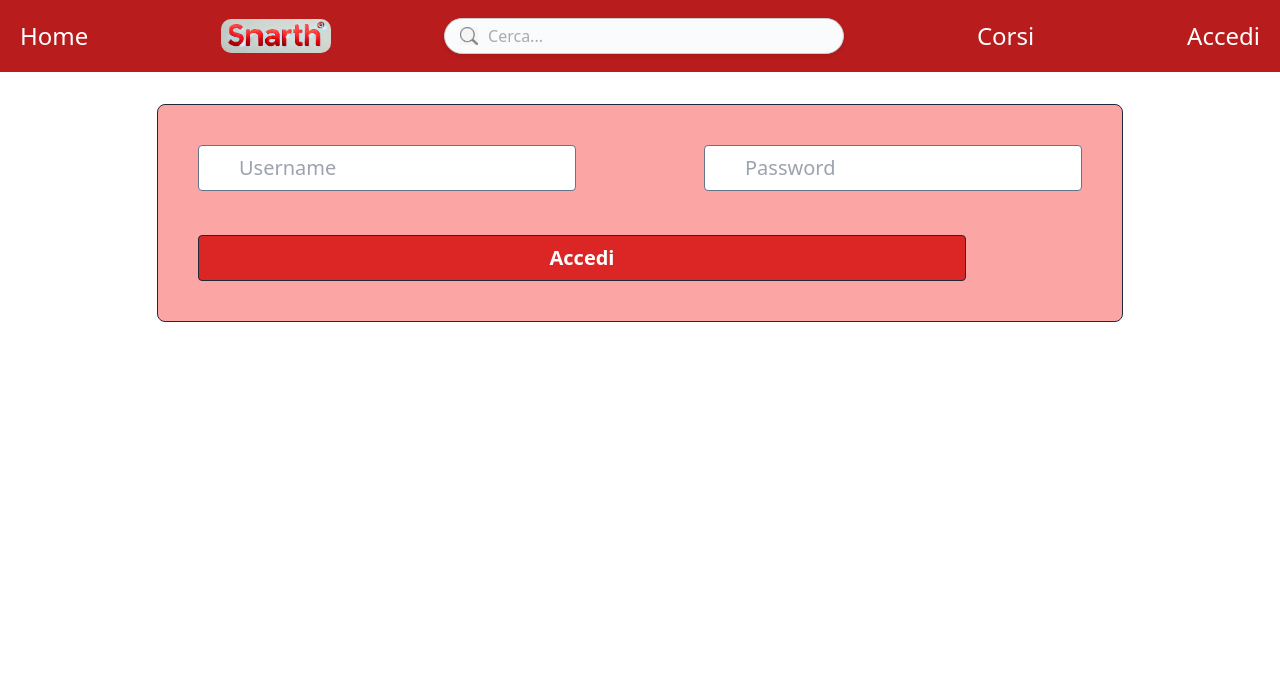
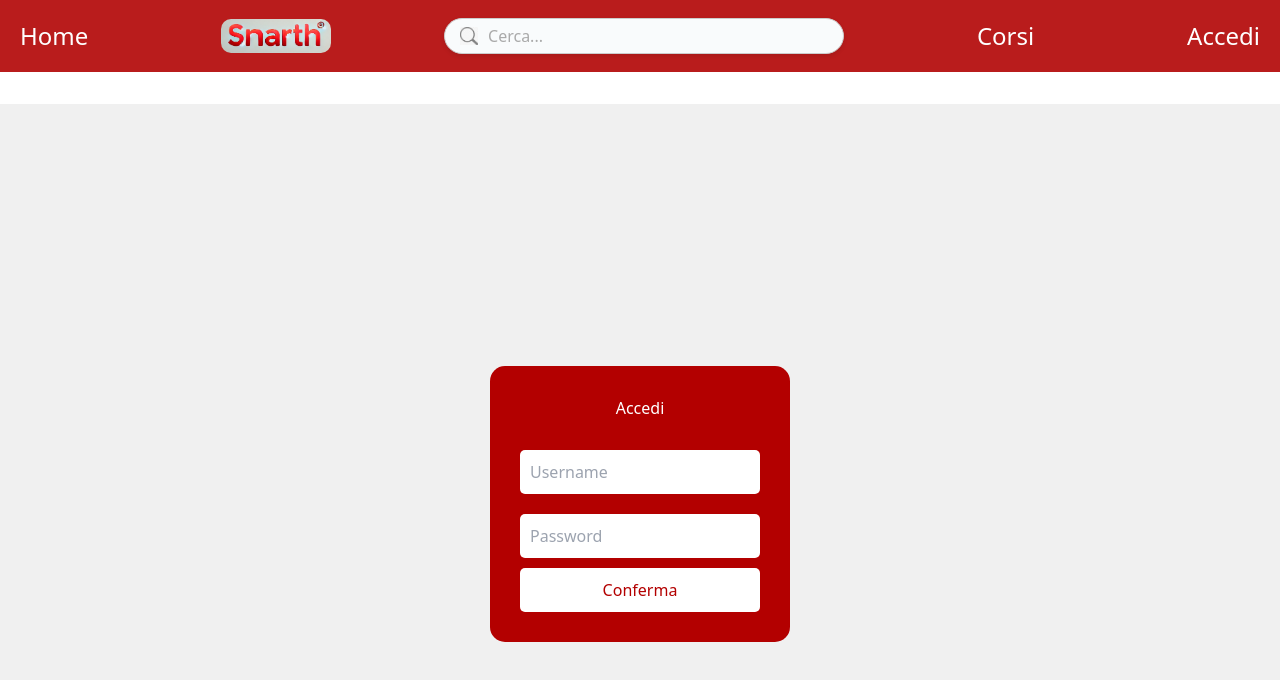
Before and after one commit to RoccoIntini/ingegneria_del_software, a Next.js app in the folder smarttn/: page /login in a window 1280 px wide. Shown: the top 680 px of the page. Built offline with nearby package versions, Linux system fonts and the light colour scheme.

Commit message:
Update page.jsx

```diff
--- a/smarttn/app/login/page.jsx
+++ b/smarttn/app/login/page.jsx
@@ -6,7 +6,7 @@ import { useState } from "react";
 export default function Login() {
     const [username, setUsername] = useState("");
     const [password, setPassword] = useState("");
-    const [error, setError] = useState(null); // Per gestire errori di autenticazione
+    const [error, setError] = useState(null);
     const router = useRouter();
 
     const handleSubmit = async (e) => {
@@ -18,7 +18,7 @@ export default function Login() {
         }
 
         try {
-        const res = await fetch('https://ingegneria-del-software-phcc.onrender.com/api/users/login', {
+            const res = await fetch('http://localhost:3000/api/users/login', {
                 method: 'POST',
                 headers: {
                     "Content-type": "application/json"
@@ -26,20 +26,17 @@ export default function Login() {
                 body: JSON.stringify({ username, password })
             });
 
-        // Verifica che la risposta sia OK
             if (res.ok) {
-            // Verifica che il tipo di contenuto sia JSON
                 const contentType = res.headers.get("Content-Type");
                 if (contentType && contentType.includes("application/json")) {
                     const data = await res.json();
 
-                if(data.role === 'user'){
+                    if (data.role === 'user') {
                         router.push('/');
-                }else if(data.role === 'poweruser' || data.role === 'admin'){
+                    } else if (data.role === 'poweruser' || data.role === 'admin') {
                         router.push('/admin');
                     }
                 } else {
-                // Gestisci il caso in cui la risposta non sia JSON
                     console.error("Risposta non in formato JSON", contentType);
                     setError("Errore nel formato della risposta dal server.");
                 }
@@ -53,35 +50,81 @@ export default function Login() {
         }
     };
 
-
     return (
-        <div className="flex flex-col items-center">
-            <form onSubmit={handleSubmit} className="border border-slate-800 flex flex-col gap-11 py-10 px-10 bg-red-300 rounded-lg">
-                <div className="flex items-center gap-12">
-                    <div className="pr-10">
+        <div className="login-container">
+            <form onSubmit={handleSubmit} className="login-form">
+                <h2>Accedi</h2>
                 <input
+                    className="input-field"
                     onChange={(e) => setUsername(e.target.value)}
                     value={username}
-                            className="border border-slate-500 py-2 px-10 text-xl rounded text-red-600"
                     type="text"
                     placeholder="Username"
                 />
-                    </div>
-                    <div className="pl-10">
                 <input
+                    className="input-field"
                     onChange={(e) => setPassword(e.target.value)}
                     value={password}
-                            className="border border-slate-500 px-10 py-2 text-xl rounded text-red-600"
                     type="password"
                     placeholder="Password"
                 />
-                    </div>
-                </div>
-                <button type="submit" className="border border-slate-800 rounded max-w-3xl bg-red-600 font-bold text-white py-2 px-4 text-xl">
-                    Accedi
+                <button type="submit" className="login-button">
+                    Conferma
                 </button>
-                {error && <p className="text-red-700 mt-4">{error}</p>} {/* Messaggio di errore */}
+                {error && <p className="error-message">{error}</p>}
             </form>
+
+            <style jsx>{`
+                .login-container {
+                    display: flex;
+                    justify-content: center;
+                    align-items: center;
+                    min-height: 100vh;
+                    background-color: #f0f0f0;
+                }
+
+                .login-form {
+                    background-color: #b30000;
+                    padding: 30px;
+                    border-radius: 15px;
+                    text-align: center;
+                    color: white;
+                    max-width: 300px;
+                    width: 100%;
+                }
+
+                .login-form h2 {
+                    margin-bottom: 20px;
+                }
+
+                .input-field {
+                    width: 100%;
+                    padding: 10px;
+                    margin: 10px 0;
+                    border: none;
+                    border-radius: 5px;
+                }
+
+                .login-button {
+                    background-color: white;
+                    color: #b30000;
+                    border: none;
+                    padding: 10px 15px;
+                    border-radius: 5px;
+                    cursor: pointer;
+                    width: 100%;
+                }
+
+                .login-button:hover {
+                    background-color: #e60000;
+                    color: white;
+                }
+
+                .error-message {
+                    color: yellow;
+                    margin-top: 10px;
+                }
+            `}</style>
         </div>
     );
 }
```
Lines whose indentation alone changed are shown as unchanged.
